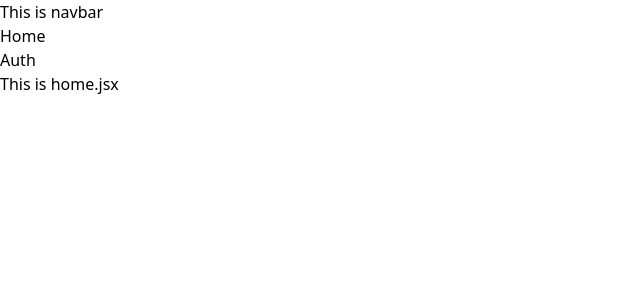
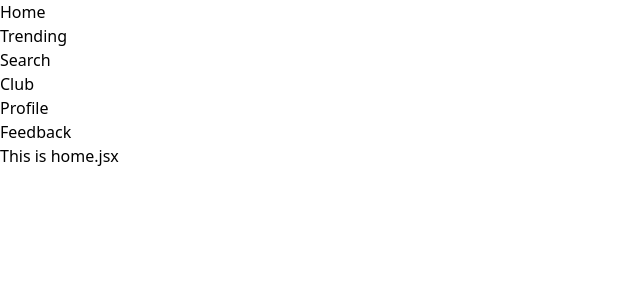
Before and after one commit to CodingClubPMEC/Open-Source-Club-Project, a React (Vite) app in the folder client/: page / in a window 1280 px wide. Shown: the top 300 px of the page, without its empty margins (0-640 px from the left). Built offline with nearby package versions, Linux system fonts and the light colour scheme.

Commit message:
added necessary links to navbar

```diff
--- a/client/src/components/ui/navbar.jsx
+++ b/client/src/components/ui/navbar.jsx
@@ -4,10 +4,13 @@ export default function Navbar() {
 	return (
 		<>
 			<nav>
-                <h1> This is navbar</h1>
 				<ul>
 					<li><Link to='/home'>Home</Link></li>
-                    <li><Link to='/auth'>Auth</Link></li>
+					<li><Link to='/trending'>Trending</Link></li>
+					<li><Link to='/search'>Search</Link></li>
+					<li><Link to='/club'>Club</Link></li>
+					<li><Link to='/profile'>Profile</Link></li>
+					<li><Link to='/feedback'>Feedback</Link></li>
 				</ul>
 				<Outlet />
 			</nav >
```
Lines whose indentation alone changed are shown as unchanged.
